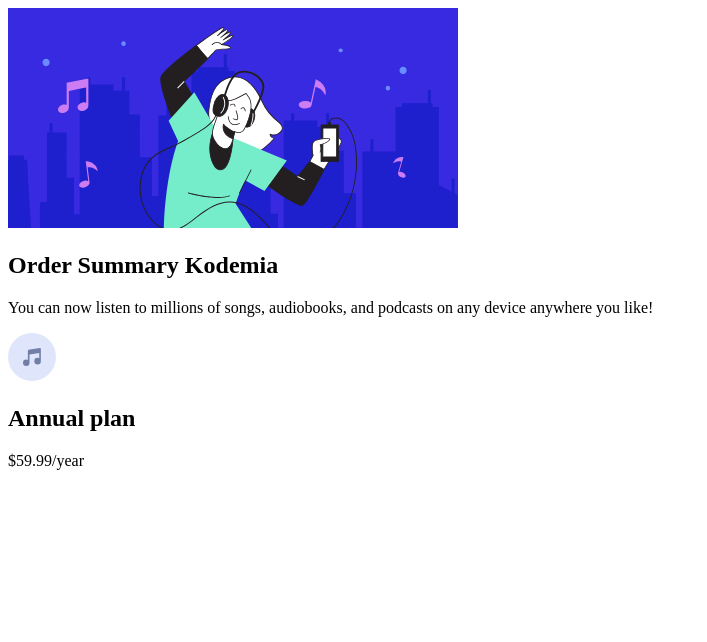
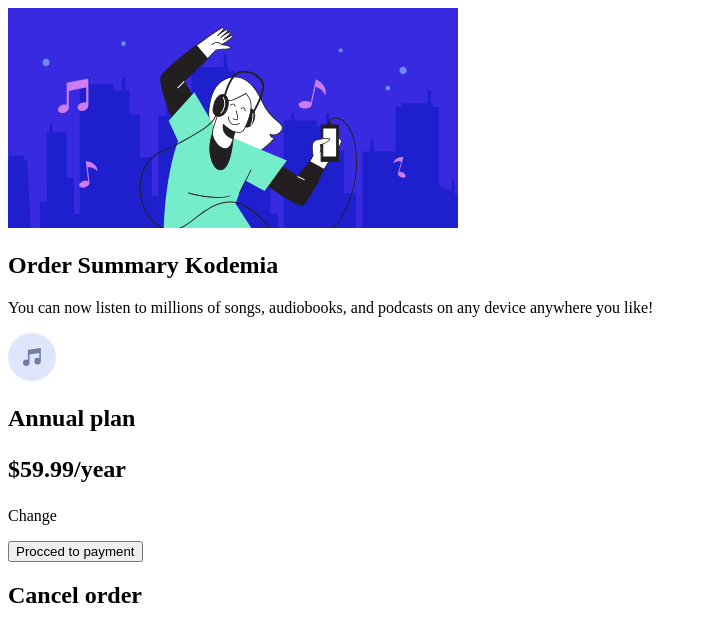
Before and after one commit to MaestroMiyagi/Kodemia-Order-Summary-24JS, a plain HTML site: page index.html in a window 1280 px wide. Shown: the whole page, without its empty margins (0-707 px from the left). Drawn offline with Linux system fonts and the light colour scheme; files that its build step writes are made by us from their sources.

Commit message:
Update index.html

```diff
--- a/index.html
+++ b/index.html
@@ -22,9 +22,14 @@
         </section>
         <section id="payment">
             <img src="images/icon-music.svg" alt="Icono musica">
-            <h2>Annual plan</h2>
-            <p id="cost">$59.99/year</p>
+            <h2>Annual plan<p id="cost">$59.99/year</p>
+            </h2>
+            <p>Change</p>
         </section>
+        <section id="confirm"></section>
+        <button>Procced to payment</button>
+        <h2>Cancel order</h2>
+
     </main>
 </body>
 
```
